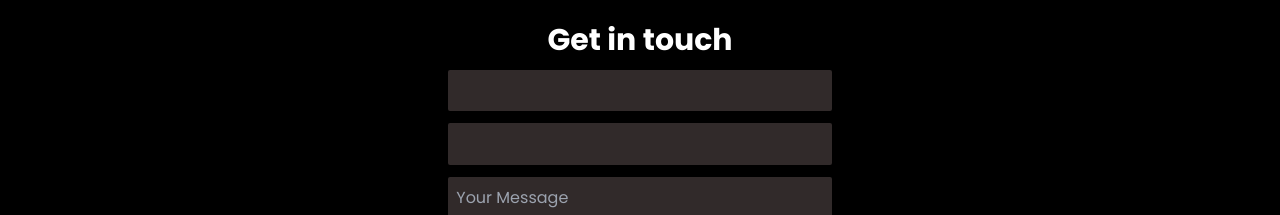
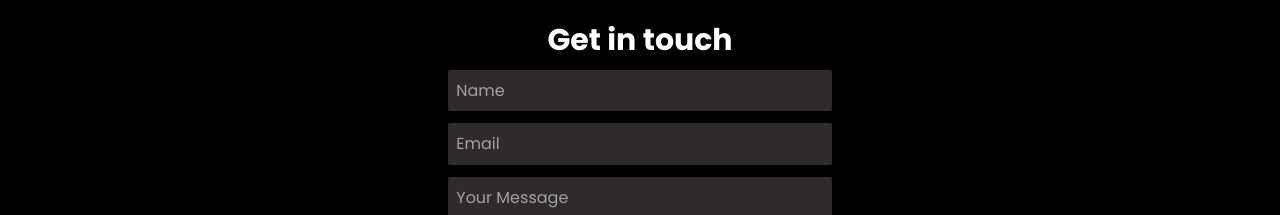
Before and after one commit to vckymann/Portfolio, a React (Vite) app: page / in a window 1280 px wide. Shown: the part 2614-2829 px from the top of the page. Built offline with nearby package versions, Linux system fonts and the light colour scheme.

Commit message:
fix placeholder bug

```diff
--- a/src/Components/Input/index.jsx
+++ b/src/Components/Input/index.jsx
@@ -1,7 +1,6 @@
 import React, { useId } from 'react';
 
 const Input  = React.forwardRef(function Input({
-    label,
     type = "text",
     className = "",
     ...props
@@ -9,7 +8,7 @@ const Input  = React.forwardRef(function Input({
     const id = useId();
     return (
         <>
-            <input id={id} ref={ref} type={type} className={className} {...props} placeholder={label} />
+            <input id={id} ref={ref} type={type} className={className} {...props} />
         </>
     )
 })
```
